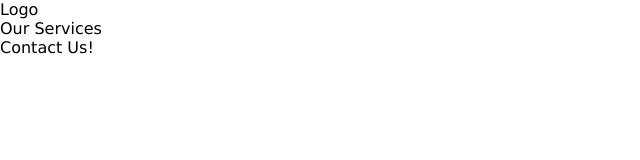
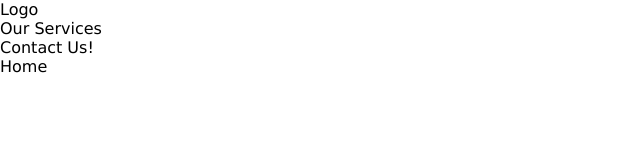
Before and after one commit to WaxyLT-102519/yardshapers-frontend, a React (Create React App) app: page / in a window 1280 px wide. Shown: the top 160 px of the page, without its empty margins (0-640 px from the left). Built offline with nearby package versions, Linux system fonts and the light colour scheme.

Commit message:
added routing to the project

```diff
--- a/package.json
+++ b/package.json
@@ -9,6 +9,7 @@
     "@testing-library/user-event": "^13.5.0",
     "react": "^19.1.0",
     "react-dom": "^19.1.0",
+    "react-router-dom": "^7.6.0",
     "react-scripts": "5.0.1",
     "web-vitals": "^2.1.4"
   },
--- a/src/App.js
+++ b/src/App.js
@@ -1,8 +1,16 @@
+import { BrowserRouter, Routes, Route } from 'react-router-dom'
+
+import Home from './Home/Home'
 import Header from './Header/Header';
 
 function App() {
   return (
-    <Header />
+    <BrowserRouter>
+      <Header />
+      <Routes>
+        <Route path='/' element={<Home />} />
+      </Routes>
+    </BrowserRouter>
   );
 }
 
```
Also changed, not shown: 1 other file (tests, documents, lock files or other folders).
